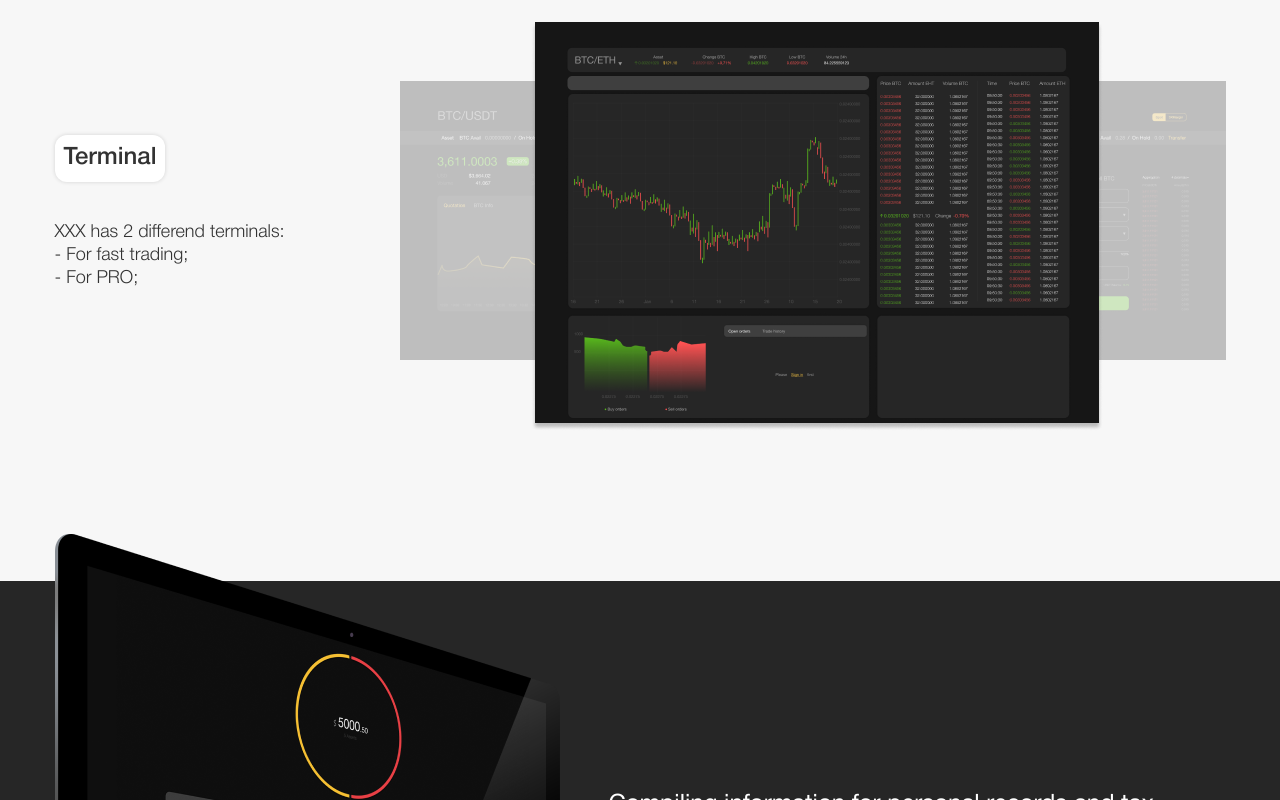
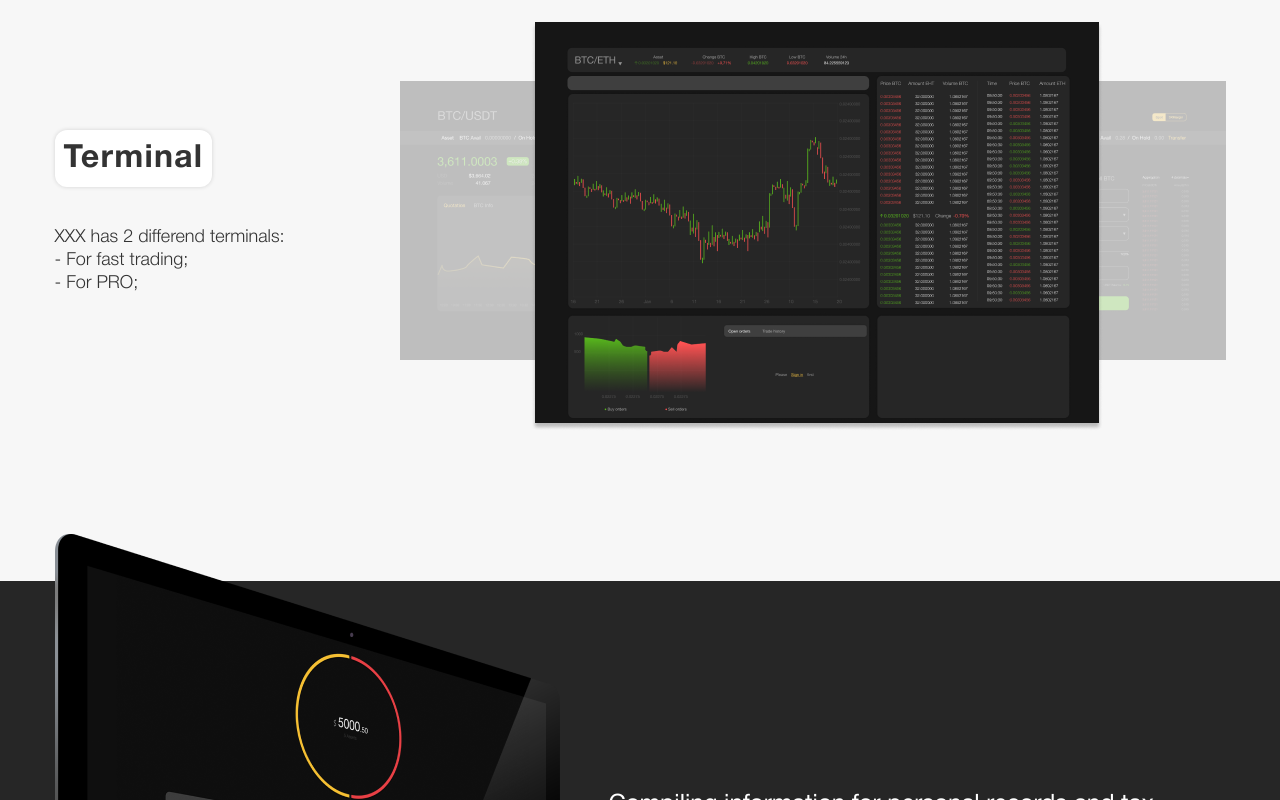
Before and after one commit to platinum-fund/exchange-landing, a Gatsby site: page /exchange in a window 1280 px wide. Shown: the part 3100-3900 px from the top of the page. Built offline with nearby package versions, Linux system fonts and the light colour scheme; Gatsby itself is replaced by a stand-in of ours.

Commit message:
Change subject feature card design

```diff
--- a/src/common.blocks/card/_theme_subject-features/card_theme_subject-features.less
+++ b/src/common.blocks/card/_theme_subject-features/card_theme_subject-features.less
@@ -18,6 +18,11 @@
 
   .card__title {
     margin-bottom: 4rem;
+    font-size: 3.2rem;
+    line-height: 3.9rem;
+    font-weight: 700;
+    letter-spacing: 0.04em;
+    color: #333333;
   }
 
   .card__subtitle {
```
